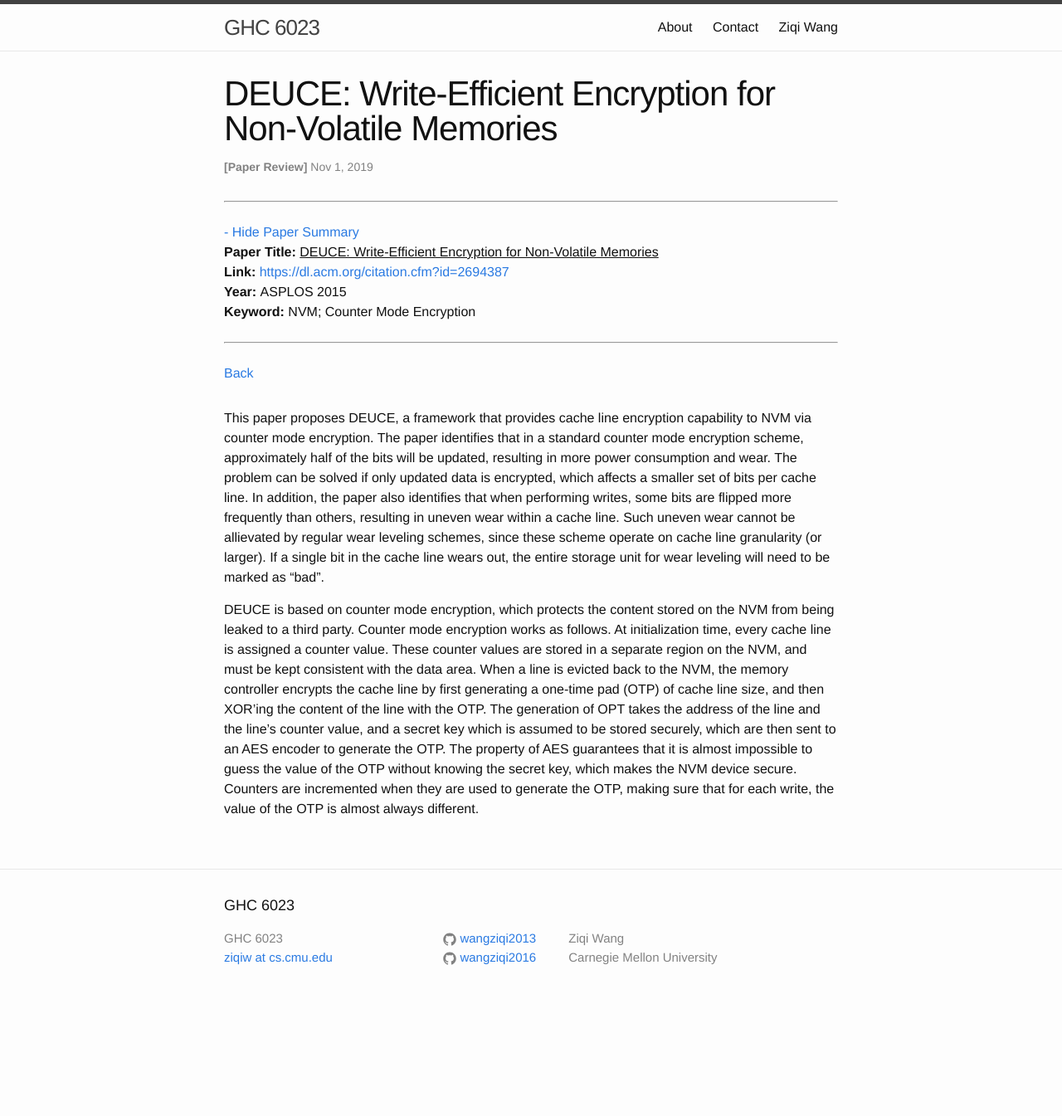
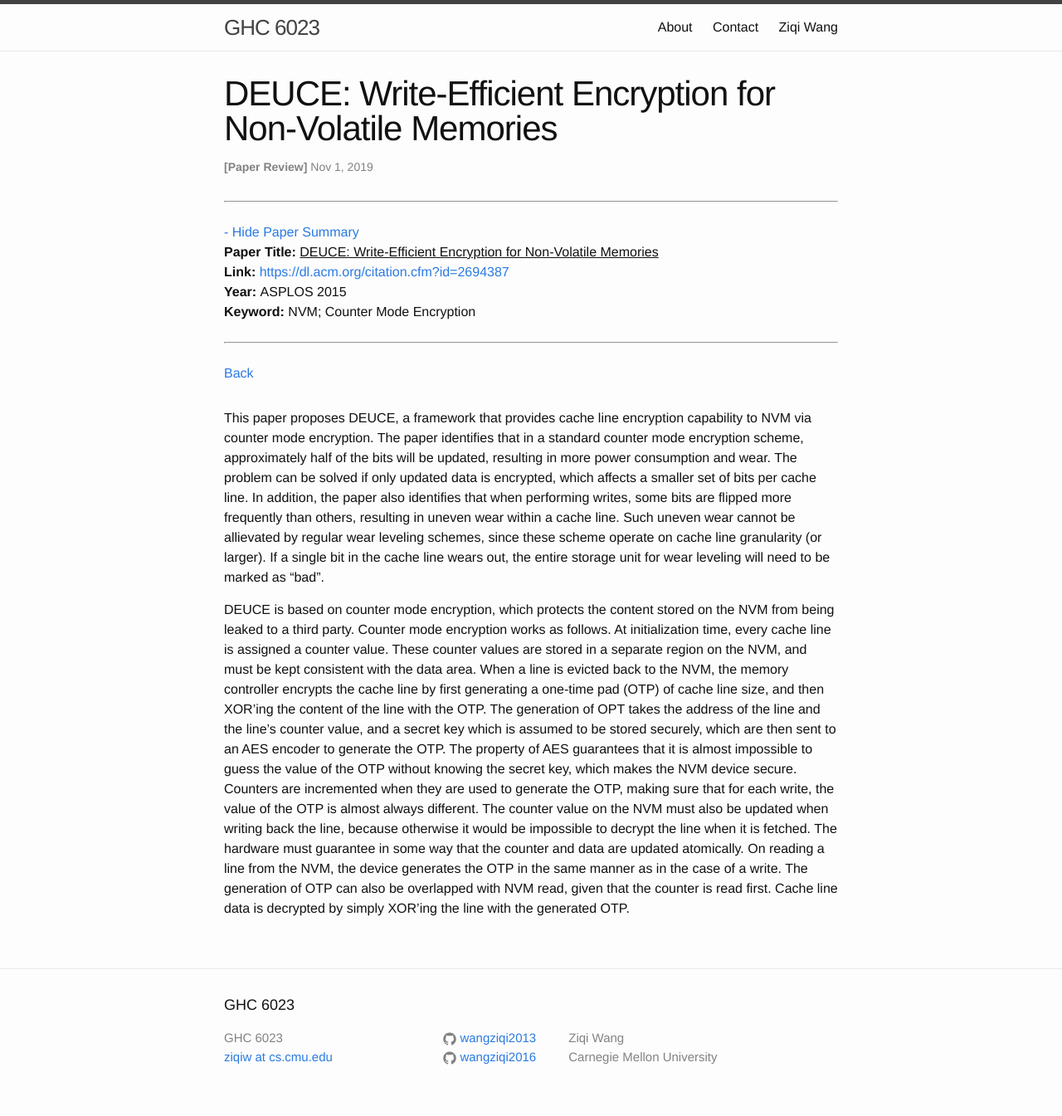
Before and after one commit to wangziqi2013/wangziqi2013.github.io, a Jekyll site: the page built from _posts/2019-11-01-deuce.markdown, in a window 1280 px wide. Shown: the whole page at 83% size. Built offline with Jekyll 4.4.1, drawn with Linux system fonts in a browser that asks for light colours; before the commit the page ends 1225 px from its top, so only the background shows below that.

Commit message:
Finish OTP

```diff
--- a/_posts/2019-11-01-deuce.markdown
+++ b/_posts/2019-11-01-deuce.markdown
@@ -29,4 +29,9 @@ of cache line size, and then XOR'ing the content of the line with the OTP. The g
 the line and the line's counter value, and a secret key which is assumed to be stored securely, which are then sent to
 an AES encoder to generate the OTP. The property of AES guarantees that it is almost impossible to guess the value
 of the OTP without knowing the secret key, which makes the NVM device secure. Counters are incremented when they are
-used to generate the OTP, making sure that for each write, the value of the OTP is almost always different.
+used to generate the OTP, making sure that for each write, the value of the OTP is almost always different. The counter
+value on the NVM must also be updated when writing back the line, because otherwise it would be impossible to decrypt the
+line when it is fetched. The hardware must guarantee in some way that the counter and data are updated atomically. On
+reading a line from the NVM, the device generates the OTP in the same manner as in the case of a write. The generation
+of OTP can also be overlapped with NVM read, given that the counter is read first. Cache line data is decrypted by
+simply XOR'ing the line with the generated OTP.
```
